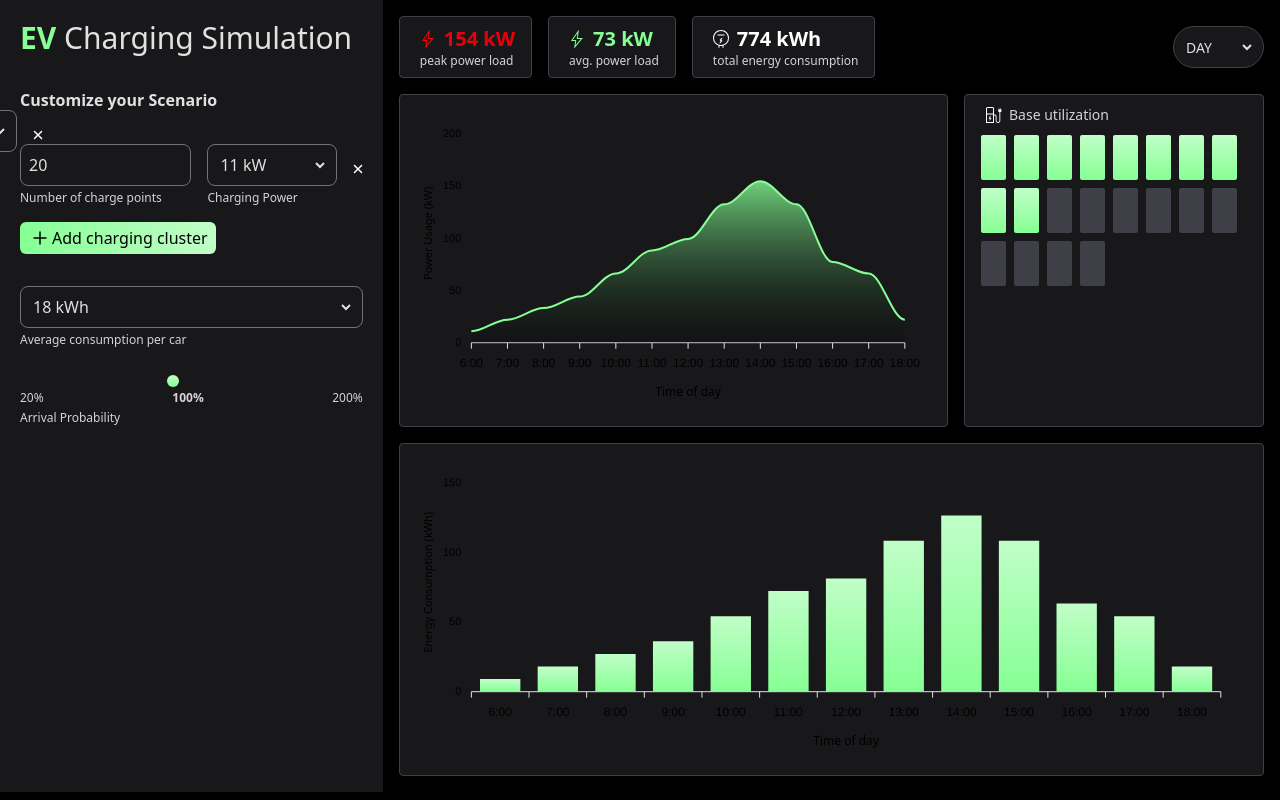
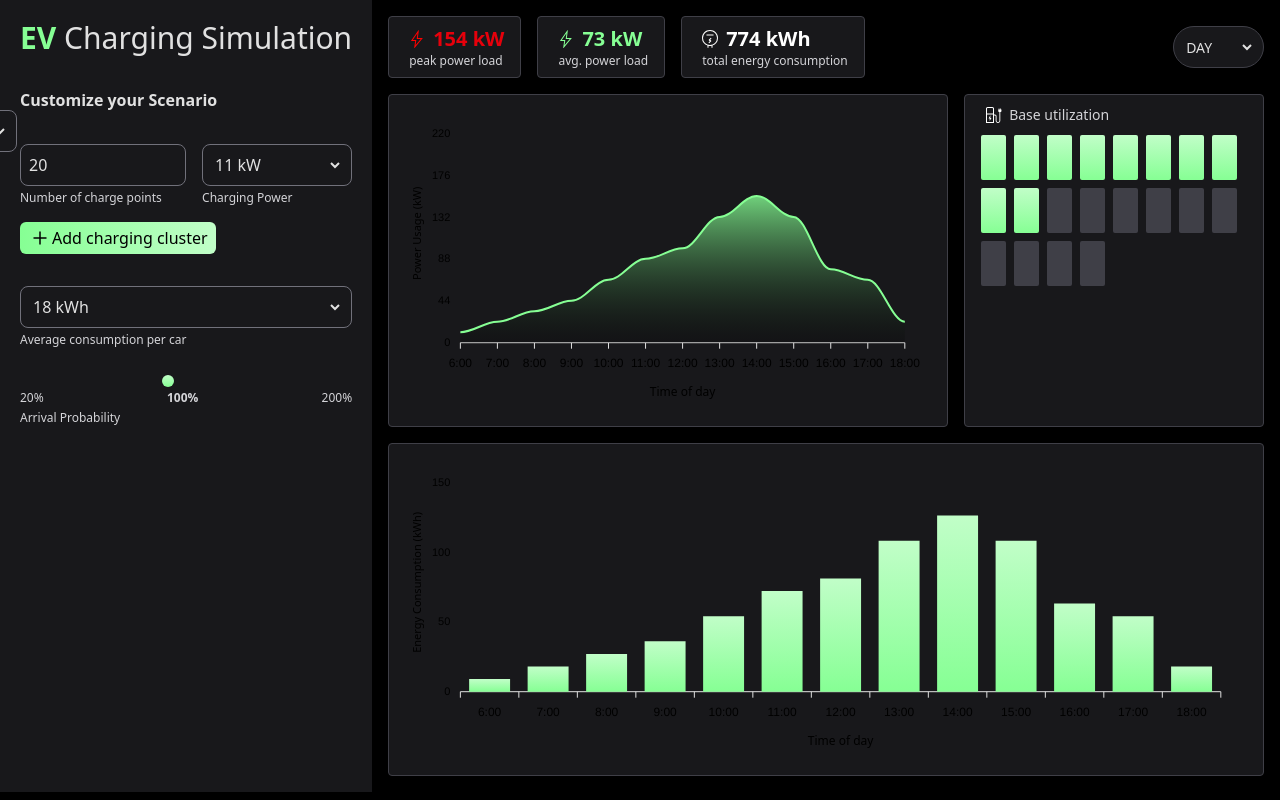
Before and after one commit to RikeBrandt/ev-simulation, a React (Vite) app: page / in a window 1280 px wide. Built offline with nearby package versions, Linux system fonts and the light colour scheme.

Commit message:
chart update issue fix

```diff
--- a/src/components/ConsumptionChart.tsx
+++ b/src/components/ConsumptionChart.tsx
@@ -56,6 +56,7 @@ export const EnergyConsumptionChart = () => {
   return (
     <Card>
       <Chart
+        key={JSON.stringify(energyData)}
         options={chartOptions}
         series={[
           {
--- a/src/components/InputForm.tsx
+++ b/src/components/InputForm.tsx
@@ -23,7 +23,7 @@ export const InputForm = () => {
   const { setSimulationInput } = useSimulationInput();
 
   const [chargingClusters, setChargingClusters] = useState<ChargingCluster[]>([
-    { amount: 20, power: 11 }, // Default pair
+    { amount: 20, power: 11 },
   ]);
 
   const [consumption, setConsumption] = useState(18);
@@ -46,6 +46,7 @@ export const InputForm = () => {
   };
 
   const removeChargeStation = (index: number) => {
+    if (chargingClusters.length === 1) return;
     setChargingClusters((prev) => prev.filter((_, i) => i !== index));
   };
 
@@ -84,9 +85,14 @@ export const InputForm = () => {
               ]}
             />
 
-            <button onClick={() => removeChargeStation(index)} className="pb-3">
-              <CloseIcon />
-            </button>
+            {chargingClusters.length > 1 && (
+              <button
+                onClick={() => removeChargeStation(index)}
+                className="pb-3"
+              >
+                <CloseIcon />
+              </button>
+            )}
           </div>
         ))}
 
--- a/src/components/PowerChart.tsx
+++ b/src/components/PowerChart.tsx
@@ -1,8 +1,11 @@
-import { useEffect, useMemo, useState } from "react";
+import { useMemo } from "react";
 import Chart from "react-apexcharts";
 import { useSimulationInput } from "./context/SimulationInputContext";
 import { Card } from "./layout/Card";
-import { calculatePowerUsageOverTime } from "./utils/calculations";
+import {
+  calculateMaxPowerLoad,
+  calculatePowerUsageOverTime,
+} from "./utils/calculations";
 import { ApexOptions } from "apexcharts";
 import { useTimePeriod } from "./context/TimePeriodContext";
 import {
@@ -16,12 +19,6 @@ export const PowerSimulationChart = () => {
     simulationInput: { chargePoints, arrivalProbability, power },
   } = useSimulationInput();
   const { timePeriod } = useTimePeriod();
-
-  const [xAxisLabel, setXAxisLabel] = useState(getXAsisDescription(timePeriod));
-
-  useEffect(() => {
-    setXAxisLabel(getXAsisDescription(timePeriod));
-  }, [timePeriod]);
 
   const powerData = useMemo(
     () =>
@@ -39,10 +36,13 @@ export const PowerSimulationChart = () => {
 
   const chartOptions: ApexOptions = {
     chart: { type: "area", toolbar: { show: false }, zoom: { enabled: false } },
-    ...generateChartOptions({
-      xAsis: xAxisLabel,
-      yAxis: "Power Usage (kW)",
-    }),
+    ...generateChartOptions(
+      {
+        xAsis: getXAsisDescription(timePeriod),
+        yAxis: "Power Usage (kW)",
+      },
+      calculateMaxPowerLoad(chargePoints, power)
+    ),
     stroke: { curve: "smooth", width: 2 },
     fill: {
       type: "gradient",
@@ -53,6 +53,7 @@ export const PowerSimulationChart = () => {
   return (
     <Card className="grow-8 w-full">
       <Chart
+        key={JSON.stringify(powerData)}
         options={chartOptions}
         series={[{ name: "Power Usage (kW)", data: powerData }]}
         type="area"
--- a/src/components/utils/charts.ts
+++ b/src/components/utils/charts.ts
@@ -14,16 +14,15 @@ export function getXAsisLabelByTimePeriod(
   index: number,
   timePeriod: TimePeriod
 ) {
-  console.log(timePeriod);
   switch (timePeriod) {
     case "DAY": {
-      console.log("t");
       return `${index + 6}:00`;
     }
     case "WEEK":
       return week[index];
-    case "MONTH":
+    case "MONTH": {
       return index + 1;
+    }
   }
 }
 
@@ -38,10 +37,13 @@ export function getXAsisDescription(timePeriod: TimePeriod) {
   }
 }
 
-export function generateChartOptions(description: {
-  xAsis: string;
-  yAxis: string;
-}) {
+export function generateChartOptions(
+  description: {
+    xAsis: string;
+    yAxis: string;
+  },
+  max?: number
+) {
   const titleStyle = {
     style: {
       color: "var(--chart-gray)",
@@ -59,6 +61,7 @@ export function generateChartOptions(description: {
       ...labelsStyle,
     },
     yaxis: {
+      max,
       title: {
         text: description.yAxis,
         ...titleStyle,
```
